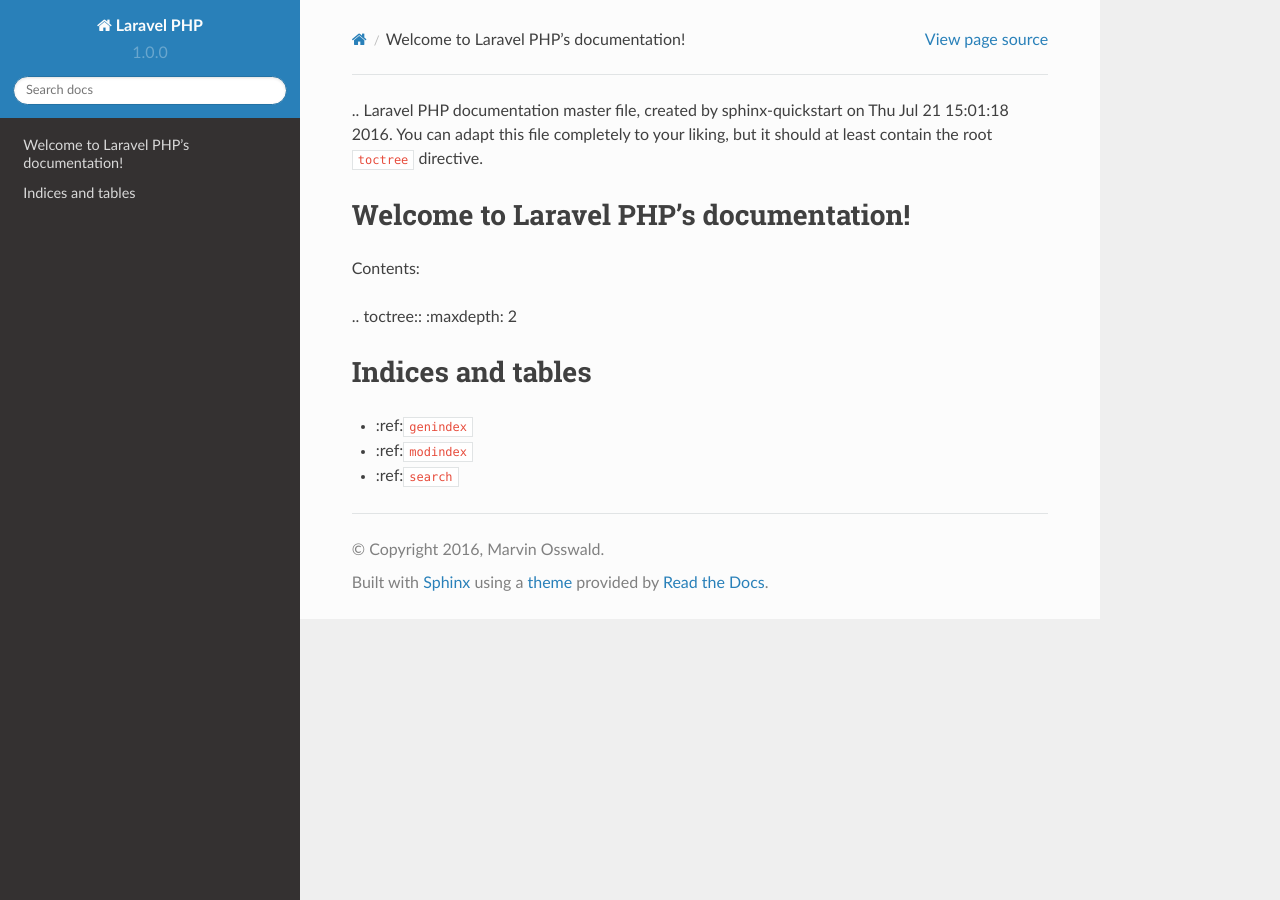
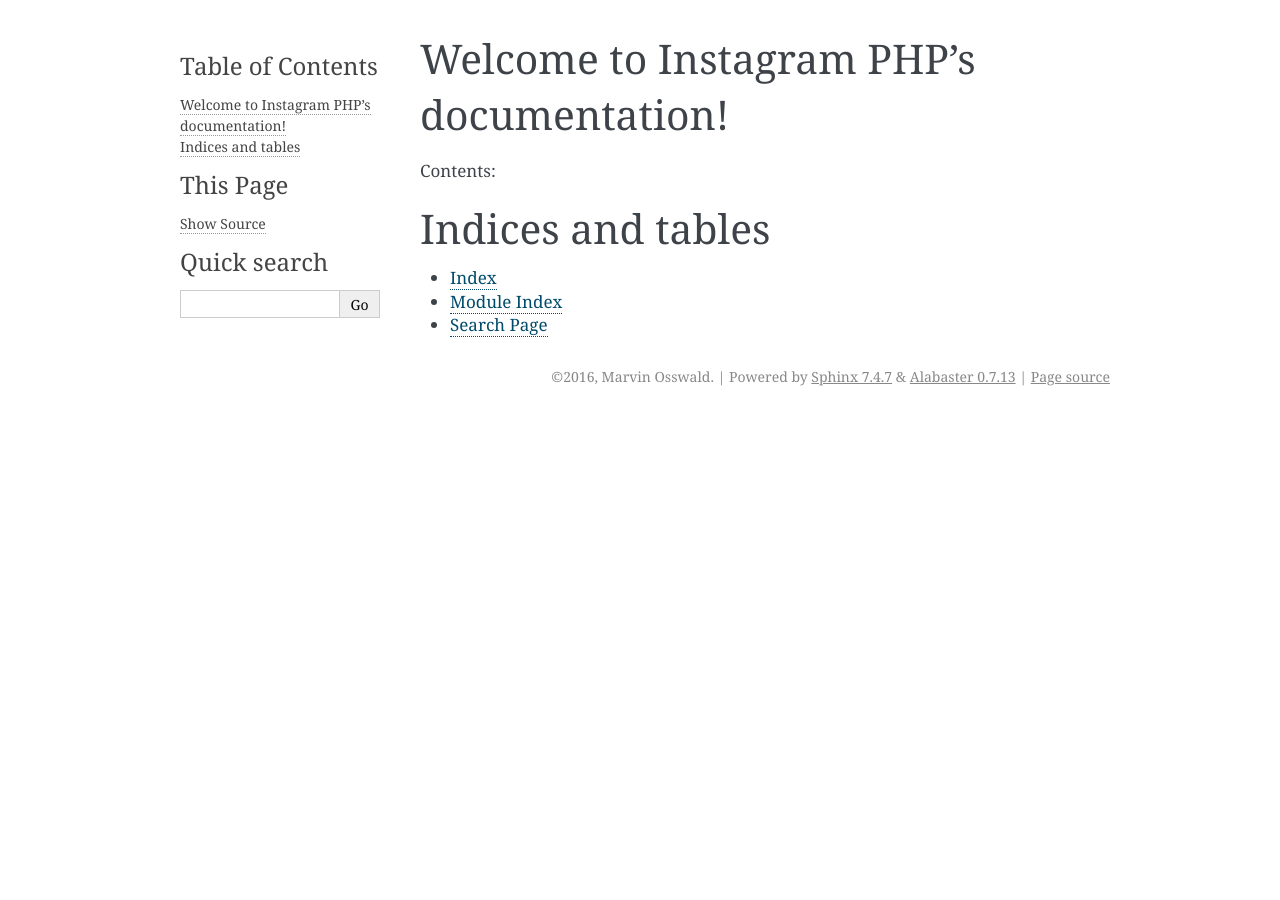
Before and after one commit to marvinosswald/instagram-php, a Sphinx documentation site: the page built from docs/index.rst, in a window 1280 px wide. Built offline with Sphinx 7.4.7, drawn with Linux system fonts in a browser that asks for light colours.

Commit message:
fresh start on docu

```diff
--- a/docs/conf.py
+++ b/docs/conf.py
@@ -1,8 +1,8 @@
 #!/usr/bin/env python3
 # -*- coding: utf-8 -*-
 #
-# Laravel PHP documentation build configuration file, created by
-# sphinx-quickstart on Thu Jul 21 15:01:18 2016.
+# Instagram PHP documentation build configuration file, created by
+# sphinx-quickstart on Thu Jul 21 15:28:11 2016.
 #
 # This file is execfile()d with the current directory set to its
 # containing dir.
@@ -20,8 +20,6 @@
 # import os
 # import sys
 # sys.path.insert(0, os.path.abspath('.'))
-from recommonmark.parser import CommonMarkParser
-import sphinx_rtd_theme
 
 # -- General configuration ------------------------------------------------
 
@@ -41,10 +39,7 @@
 # You can specify multiple suffix as a list of string:
 #
 # source_suffix = ['.rst', '.md']
-source_parsers = {
-    '.md': CommonMarkParser,
-}
-source_suffix = '.md'
+source_suffix = '.rst'
 
 # The encoding of source files.
 #
@@ -54,7 +49,7 @@
 master_doc = 'index'
 
 # General information about the project.
-project = 'Laravel PHP'
+project = 'Instagram PHP'
 copyright = '2016, Marvin Osswald'
 author = 'Marvin Osswald'
 
@@ -125,7 +120,7 @@
 # The theme to use for HTML and HTML Help pages.  See the documentation for
 # a list of builtin themes.
 #
-html_theme = 'sphinx_rtd_theme'
+html_theme = 'alabaster'
 
 # Theme options are theme-specific and customize the look and feel of a theme
 # further.  For a list of options available for each theme, see the
@@ -134,12 +129,12 @@
 # html_theme_options = {}
 
 # Add any paths that contain custom themes here, relative to this directory.
-html_theme_path = [sphinx_rtd_theme.get_html_theme_path()]
+# html_theme_path = []
 
 # The name for this set of Sphinx documents.
 # "<project> v<release> documentation" by default.
 #
-# html_title = 'Laravel PHP v1.0.0'
+# html_title = 'Instagram PHP v1.0.0'
 
 # A shorter title for the navigation bar.  Default is the same as html_title.
 #
@@ -239,7 +234,7 @@
 # html_search_scorer = 'scorer.js'
 
 # Output file base name for HTML help builder.
-htmlhelp_basename = 'LaravelPHPdoc'
+htmlhelp_basename = 'InstagramPHPdoc'
 
 # -- Options for LaTeX output ---------------------------------------------
 
@@ -265,7 +260,7 @@
 # (source start file, target name, title,
 #  author, documentclass [howto, manual, or own class]).
 latex_documents = [
-    (master_doc, 'LaravelPHP.tex', 'Laravel PHP Documentation',
+    (master_doc, 'InstagramPHP.tex', 'Instagram PHP Documentation',
      'Marvin Osswald', 'manual'),
 ]
 
@@ -307,7 +302,7 @@
 # One entry per manual page. List of tuples
 # (source start file, name, description, authors, manual section).
 man_pages = [
-    (master_doc, 'laravelphp', 'Laravel PHP Documentation',
+    (master_doc, 'instagramphp', 'Instagram PHP Documentation',
      [author], 1)
 ]
 
@@ -322,8 +317,8 @@
 # (source start file, target name, title, author,
 #  dir menu entry, description, category)
 texinfo_documents = [
-    (master_doc, 'LaravelPHP', 'Laravel PHP Documentation',
-     author, 'LaravelPHP', 'One line description of project.',
+    (master_doc, 'InstagramPHP', 'Instagram PHP Documentation',
+     author, 'InstagramPHP', 'One line description of project.',
      'Miscellaneous'),
 ]
 
--- a/docs/index.md
+++ b/docs/index.rst
@@ -1,10 +1,10 @@
-.. Laravel PHP documentation master file, created by
-   sphinx-quickstart on Thu Jul 21 15:01:18 2016.
+.. Instagram PHP documentation master file, created by
+   sphinx-quickstart on Thu Jul 21 15:28:11 2016.
    You can adapt this file completely to your liking, but it should at least
    contain the root `toctree` directive.
 
-Welcome to Laravel PHP's documentation!
-=======================================
+Welcome to Instagram PHP's documentation!
+=========================================
 
 Contents:
 
```
Also changed, not shown: 4 other files.
